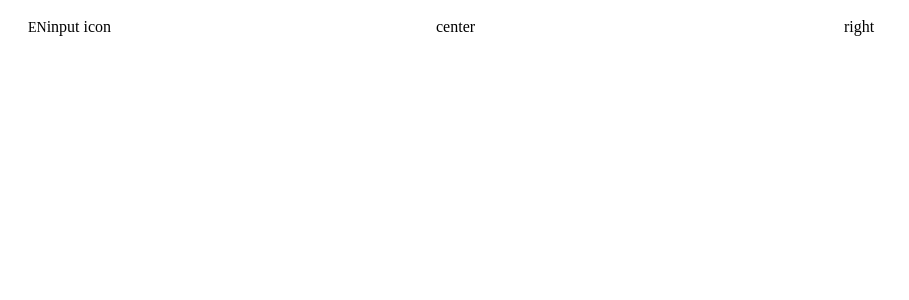
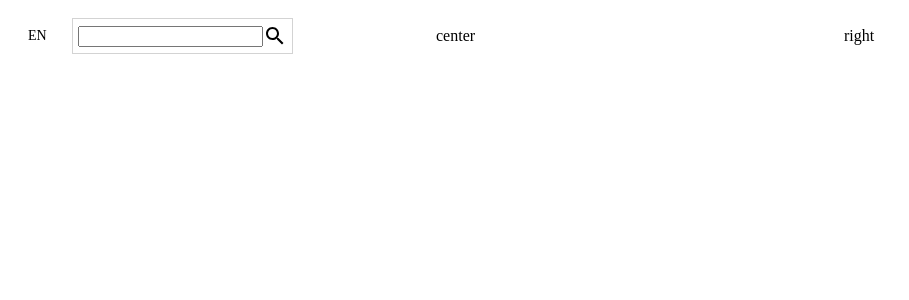
Before and after one commit to CLIFF-MUDIGO/e-commerce, a React (Create React App) app: page / in a window 1280 px wide. Shown: the top 300 px of the page, without its empty margins (0-909 px from the left). Built offline with nearby package versions, Linux system fonts and the light colour scheme.

Commit message:
search and input

```diff
--- a/package.json
+++ b/package.json
@@ -3,6 +3,9 @@
   "version": "0.1.0",
   "private": true,
   "dependencies": {
+    "@emotion/react": "^11.11.1",
+    "@emotion/styled": "^11.11.0",
+    "@mui/icons-material": "^5.14.3",
     "@testing-library/jest-dom": "^5.17.0",
     "@testing-library/react": "^13.4.0",
     "@testing-library/user-event": "^13.5.0",
--- a/src/components/Navbar.js
+++ b/src/components/Navbar.js
@@ -1,38 +1,48 @@
+import { Search } from '@mui/icons-material';
 import React from 'react';
 import styled from 'styled-components';
 
 const Container = styled.div`
   height: 60px;
+`;
 
-`;
 const Wrapper = styled.div`
   padding: 10px 20px;
-display:flex;
+  display: flex;
+  align-items: center;
   justify-content: space-between;
 `;
+
 const Left = styled.div`
-flex:1;`;
+  flex: 1;
+  display: flex;
+  align-items: center;
+`;
 
 const Language = styled.span`
   font-size: 14px;
   cursor: pointer;
+`;
 
-`
+const SearchContainer = styled.div`
+  border: 0.5px solid lightgray;
+  display: flex;
+  align-items: center;
+  margin-left: 25px;
+  padding: 5px;
+`;
 
-
+const Input = styled.input`
+  /* Your input styles here */
+`;
 
 const Center = styled.div`
-flex:1;
+  flex: 1;
 `;
+
 const Right = styled.div`
-flex:1;`;
-
-
-
-
-
-
-
+  flex: 1;
+`;
 
 const Navbar = () => {
   return (
@@ -40,16 +50,15 @@ const Navbar = () => {
       <Wrapper>
         <Left>
           <Language>EN</Language>
-            <searchContainer>
-                input
-                icon
-            </searchContainer>
+          <SearchContainer>
+            <Input />
+            <Search />
+          </SearchContainer>
         </Left>
         <Center>center</Center>
         <Right>right</Right>
       </Wrapper>
     </Container>
-
   );
 };
 
```
Also changed, not shown: 1 other file (tests, documents, lock files or other folders). Lines whose indentation alone changed are shown as unchanged.
